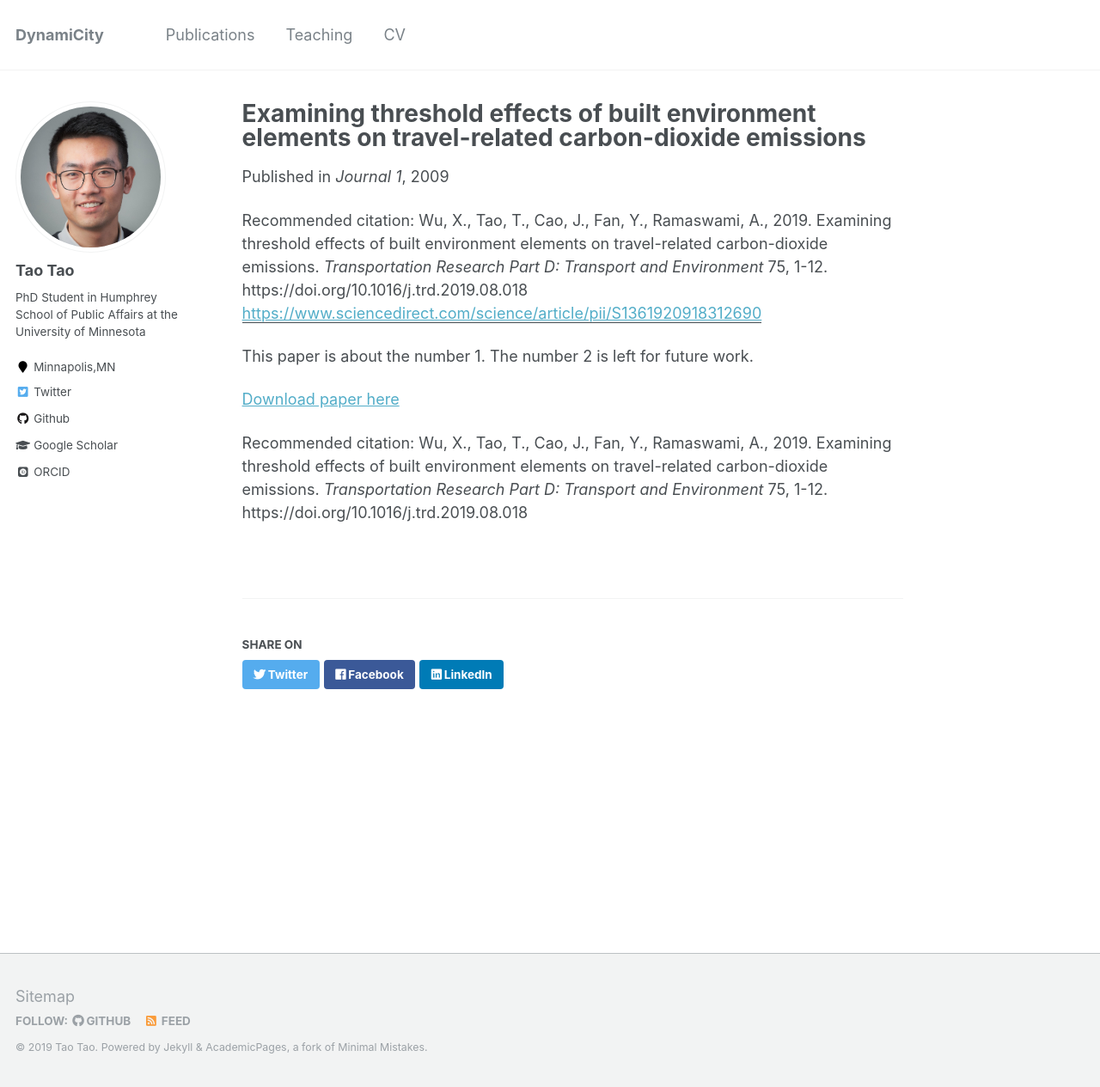
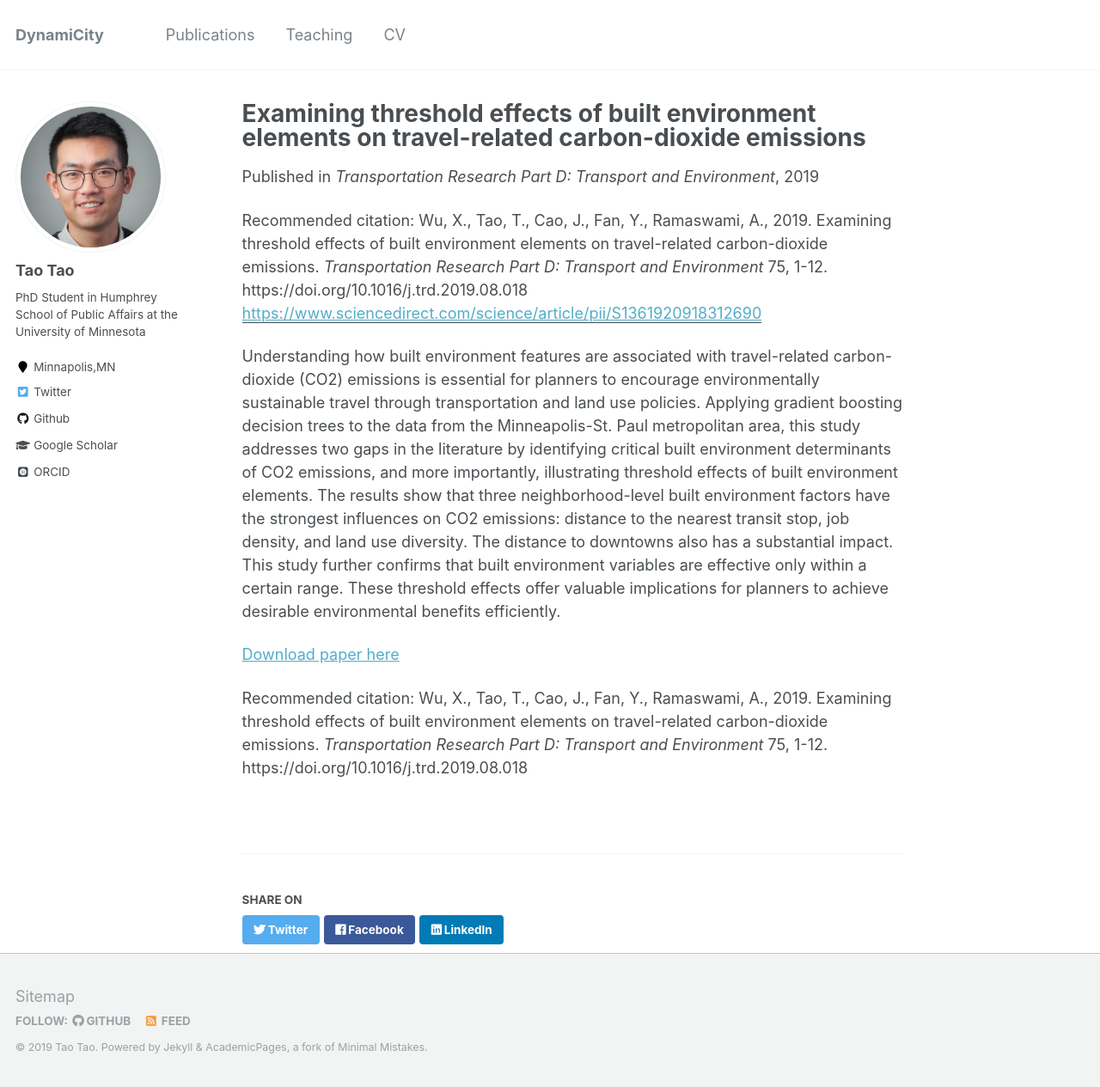
Before and after one commit to vtao1989/blog, a Jekyll site: the page built from _publications/2019-10-01-paper-1.md, in a window 1280 px wide and 1265 px high. Shown: the whole window at 86% size. Built offline with Jekyll 4.4.1, drawn with Linux system fonts in a browser that asks for light colours; some web fonts are replaced.

Commit message:
Update 2019-10-01-paper-1.md

```diff
--- a/_publications/2019-10-01-paper-1.md
+++ b/_publications/2019-10-01-paper-1.md
@@ -3,12 +3,12 @@ title: "Examining threshold effects of built environment elements on travel-rela
 collection: publications
 permalink: /publication/2019-10-01-paper-1
 excerpt: 'This paper is about the number 1. The number 2 is left for future work.'
-date: 2009-10-01
-venue: 'Journal 1'
+date: 2019-10-01
+venue: 'Transportation Research Part D: Transport and Environment'
 paperurl: 'https://www.sciencedirect.com/science/article/pii/S1361920918312690'
 citation: 'Wu, X., Tao, T., Cao, J., Fan, Y., Ramaswami, A., 2019. Examining threshold effects of built environment elements on travel-related carbon-dioxide emissions. <i>Transportation Research Part D: Transport and Environment</i> 75, 1-12. https://doi.org/10.1016/j.trd.2019.08.018'
 ---
-This paper is about the number 1. The number 2 is left for future work.
+Understanding how built environment features are associated with travel-related carbon-dioxide (CO2) emissions is essential for planners to encourage environmentally sustainable travel through transportation and land use policies. Applying gradient boosting decision trees to the data from the Minneapolis-St. Paul metropolitan area, this study addresses two gaps in the literature by identifying critical built environment determinants of CO2 emissions, and more importantly, illustrating threshold effects of built environment elements. The results show that three neighborhood-level built environment factors have the strongest influences on CO2 emissions: distance to the nearest transit stop, job density, and land use diversity. The distance to downtowns also has a substantial impact. This study further confirms that built environment variables are effective only within a certain range. These threshold effects offer valuable implications for planners to achieve desirable environmental benefits efficiently.
 
 [Download paper here](https://www.sciencedirect.com/science/article/pii/S1361920918312690)
 
```
